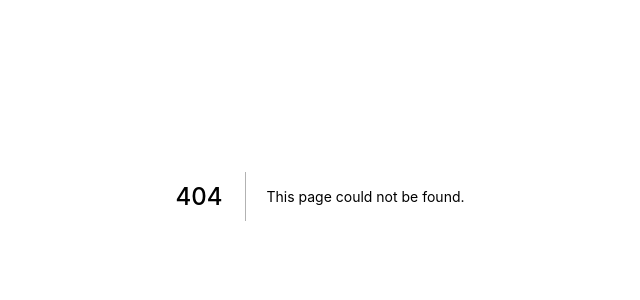
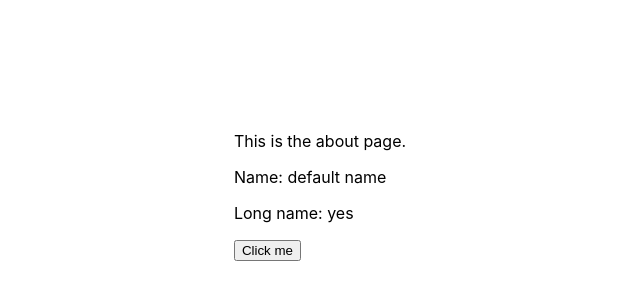
Before and after one commit to iker-barriocanal/sentry-nextjs-examples, a Next.js app in the folder simple/: page /about in a window 1280 px wide. Before the commit this address had no page. Shown: the part 204-504 px from the top of the page, without its empty margins (320-960 px from the left). Built offline with nearby package versions, Linux system fonts and the light colour scheme.

Commit message:
simple: Add about page

```diff
--- /dev/null
+++ b/simple/components/test.jsx
@@ -0,0 +1,9 @@
+export default function DynamicComponent(name) {
+  return (
+    <button onClick={() => {
+      myUndefinedFunction();
+    }}>
+      Click me
+    </button>
+  );
+}
--- /dev/null
+++ b/simple/pages/about.js
@@ -0,0 +1,40 @@
+import Head from "next/head";
+import styles from "../styles/Home.module.css";
+import DynamicComponent from "../components/test.jsx";
+
+export default function About({ name }) {
+  return (
+    <div className={styles.container}>
+      <Head>
+        <title>About</title>
+      </Head>
+
+      <main>
+        <div>This is the about page.</div>
+        <p />
+
+        <div>
+          Name: {name}
+          <p />
+          Long name: {name.length > 1 ? "yes" : "no"}
+        </div>
+
+        <p />
+        <div>
+          <DynamicComponent name/>
+        </div>
+      </main>
+    </div>
+  );
+}
+
+// // https://nextjs.org/docs/basic-features/data-fetching#getstaticprops-static-generation
+export async function getStaticProps(context) {
+  return {
+    props: {
+      name: "default name",
+      //   name: "-",
+    },
+    revalidate: 1,
+  };
+}
```
Also changed, not shown: simple/pages/index.js (+7 -4 lines).
